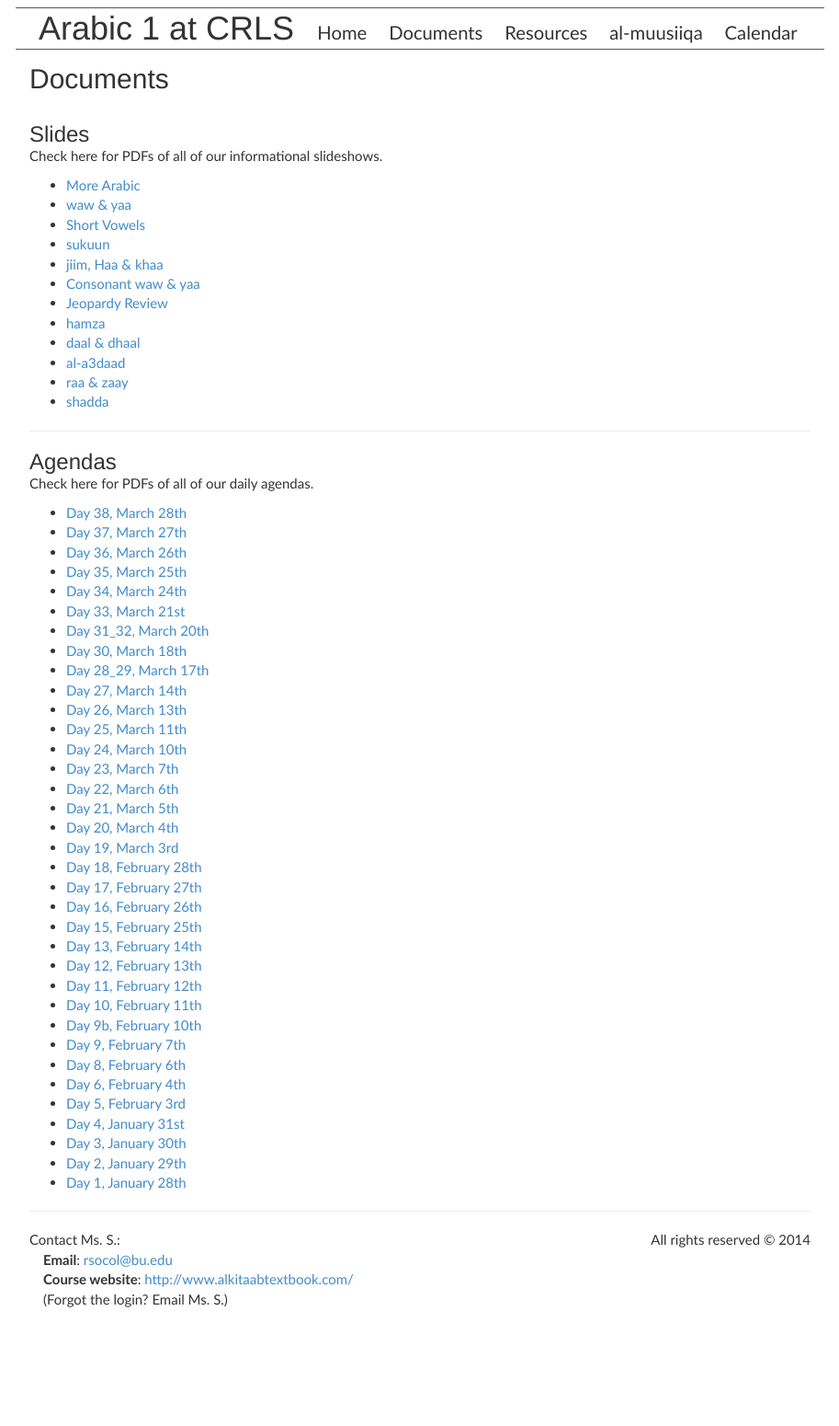
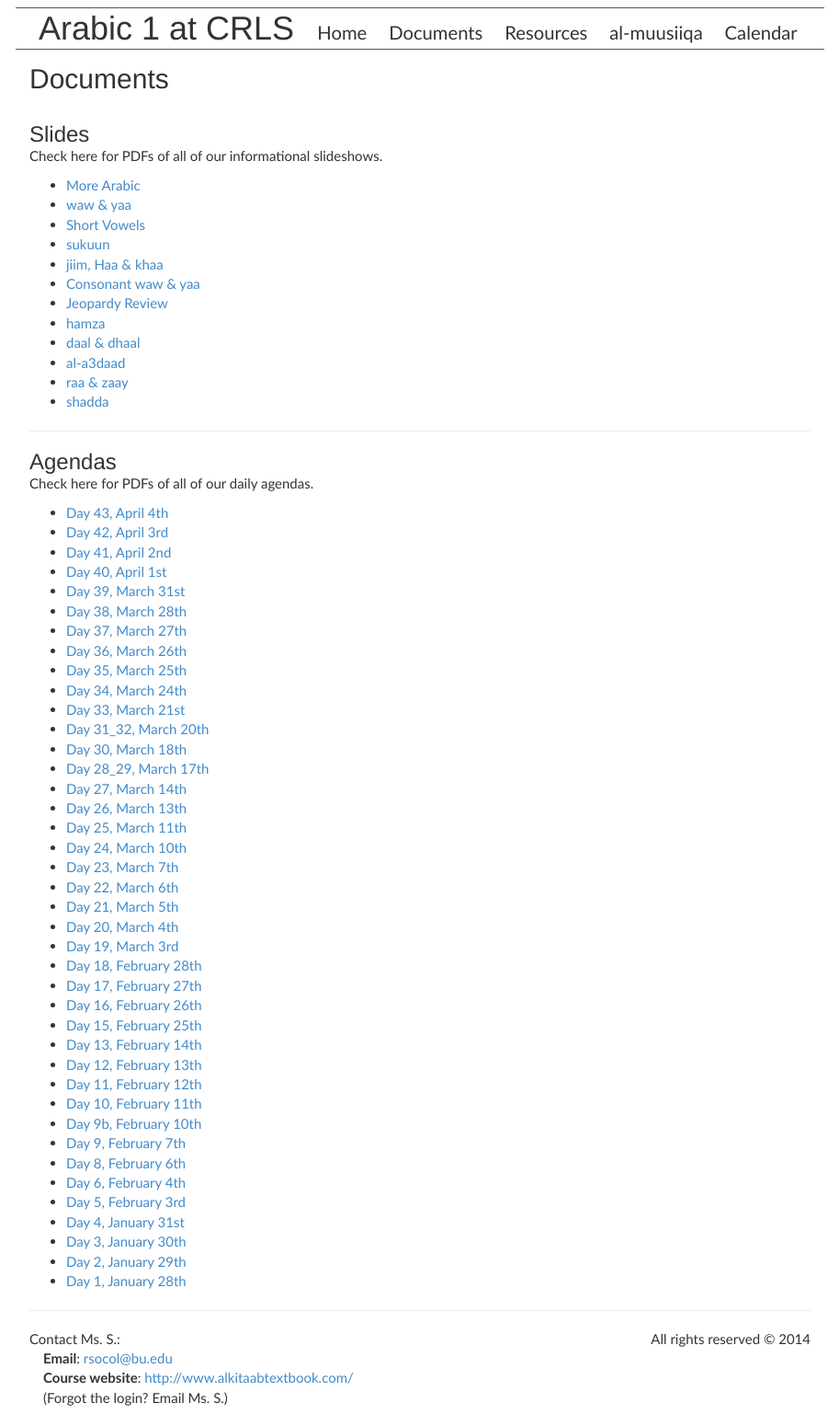
Before and after one commit to mdml/crls-arabic, a Jekyll site: the page built from documents/index.md, in a window 1280 px wide. Shown: the whole page at 92% size, without its empty margins (183-1096 px from the left). Built offline with Jekyll 4.4.1, drawn with Linux system fonts in a browser that asks for light colours; Markdown is read by kramdown in place of the engine named in the settings; before the commit the page ends 1443 px from its top, so only the background shows below that.

Commit message:
added this week's agendas

```diff
--- a/documents/index.md
+++ b/documents/index.md
@@ -31,6 +31,11 @@ Check here for PDFs of all of our informational slideshows.
 
 Check here for PDFs of all of our daily agendas.
 
+* [Day 43, April 4th](../assets/documents/agendas/Day43-Apr-04.pdf)
+* [Day 42, April 3rd](../assets/documents/agendas/Day42-Apr-03.pdf)
+* [Day 41, April 2nd](../assets/documents/agendas/Day41-Apr-02.pdf)
+* [Day 40, April 1st](../assets/documents/agendas/Day40-Apr-01.pdf)
+* [Day 39, March 31st](../assets/documents/agendas/Day39-Mar-31.pdf)
 * [Day 38, March 28th](../assets/documents/agendas/Day38-Mar-28.pdf)
 * [Day 37, March 27th](../assets/documents/agendas/Day37-Mar-27.pdf)
 * [Day 36, March 26th](../assets/documents/agendas/Day36-Mar-26.pdf)
```
Also changed, not shown: 5 other files.
